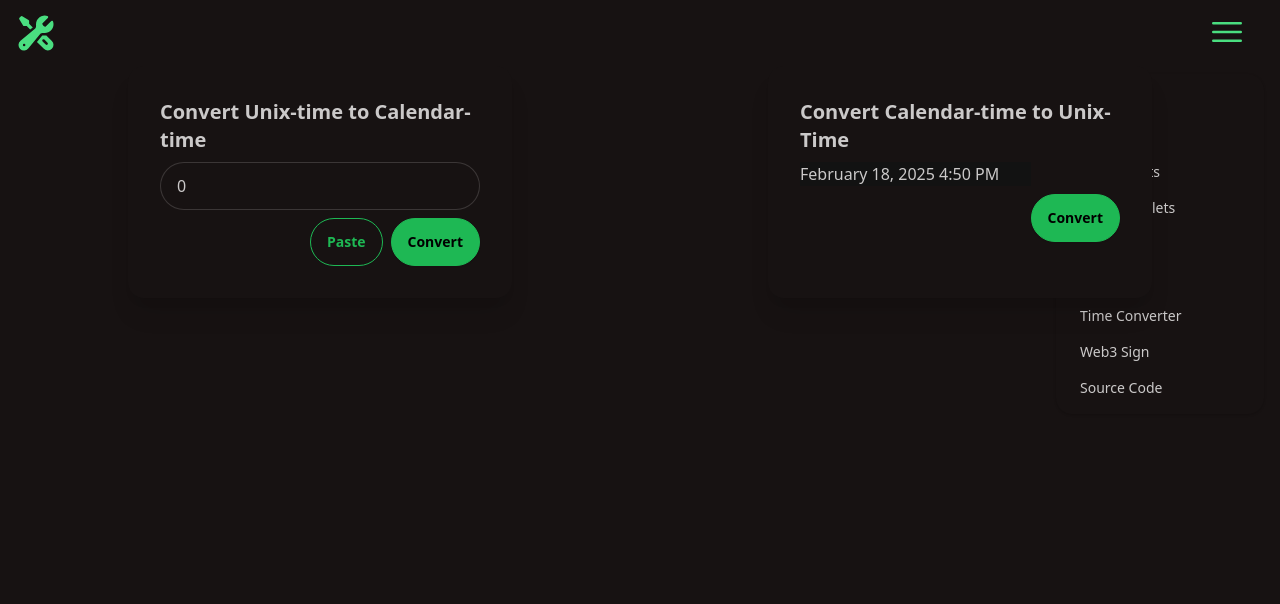
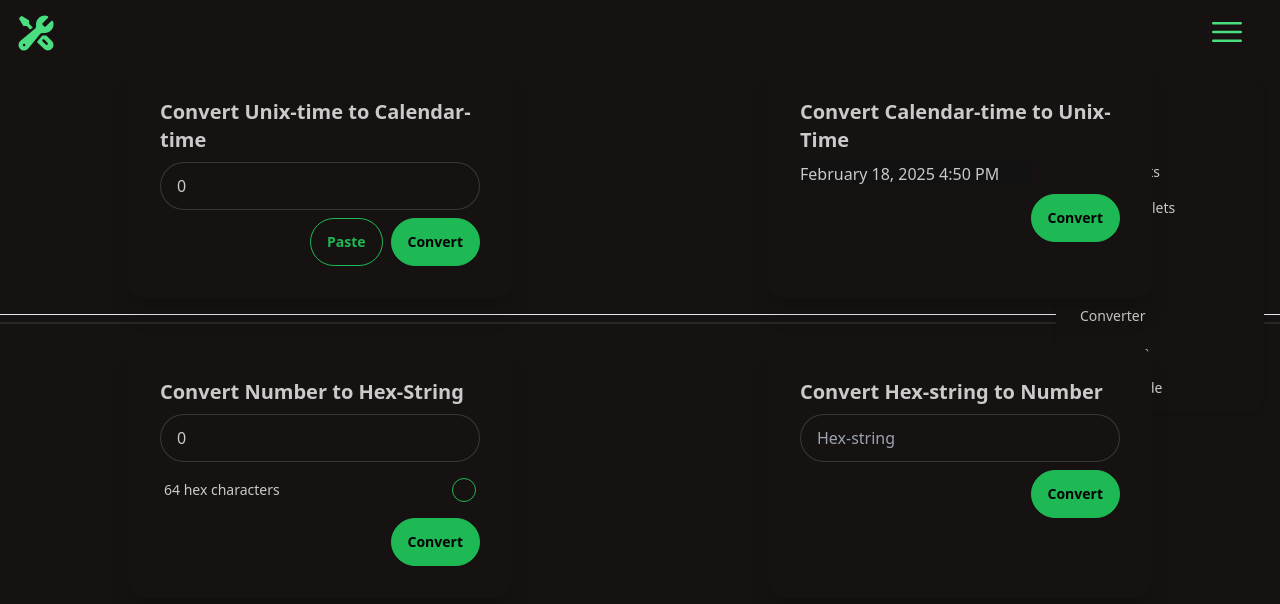
Before and after one commit to YoungMahesh/tools, a Next.js app: page /converter in a window 1280 px wide. Both pictures are taken after a click on the label 1227 px from the left and 32 px from the top of the page. Shown: the top 604 px of the page. Built offline with nearby package versions, Linux system fonts and the light colour scheme.

Commit message:
add hex-converter

```diff
--- a/src/app/_components/header.tsx
+++ b/src/app/_components/header.tsx
@@ -43,7 +43,7 @@ export default function Header() {
                 <Link href="/loan">Loan Calc</Link>
               </li>
               <li>
-                <Link href="/converter">Time Converter</Link>
+                <Link href="/converter">Converter</Link>
               </li>
               <li>
                 <Link href="/sign">Web3 Sign</Link>
--- /dev/null
+++ b/src/app/converter/_components/HexConverter.tsx
@@ -0,0 +1,103 @@
+'use client'
+import { useState } from "react";
+import copy from "copy-to-clipboard";
+
+export default function HexConverter() {
+  const [num1, setNum1] = useState(0);
+  const [isPaddedHex, setIsPaddedHex] = useState(false);
+  const [cHex1, setCHex1] = useState("");
+
+  const [hex1, setHex1] = useState("");
+  const [cNum, setCNum] = useState("");
+
+  const hexStrToNumber = () => {
+    const num = parseInt(hex1, 16);
+    setCNum(num.toString());
+  };
+
+  const numberToHexStr = () => {
+    const hexStr = num1.toString(16);
+    if (isPaddedHex) {
+      const paddedHex = hexStr.padStart(64, "0");
+      return setCHex1(paddedHex);
+    }
+    setCHex1(hexStr);
+  };
+
+  return (
+    <div className="flex w-full flex-wrap justify-around">
+      <section className="card w-96 bg-base-100 shadow-xl">
+        <div className="card-body">
+          <h2 className="card-title">Convert Number to Hex-String</h2>
+          <input
+            type="number"
+            placeholder="Number"
+            className="input-bordered input w-full max-w-xs"
+            value={num1}
+            onChange={(e) => setNum1(parseInt(e.target.value))}
+          />
+          <div className="form-control">
+            <label className="label cursor-pointer">
+              <span className="label-text">64 hex characters</span>
+              <input
+                type="checkbox"
+                checked={isPaddedHex}
+                className="checkbox-primary checkbox"
+                onChange={(e) => setIsPaddedHex(e.target.checked)}
+              />
+            </label>
+          </div>
+          <div className="card-actions justify-end">
+            <button onClick={numberToHexStr} className="btn-primary btn">
+              Convert
+            </button>
+          </div>
+          {cHex1.length ? (
+            <div className="flex flex-wrap items-center">
+              <p>{cHex1}</p>
+              <button
+                onClick={() => {
+                  copy(cHex1);
+                }}
+                className="btn-outline btn-primary btn"
+              >
+                Copy
+              </button>
+            </div>
+          ) : null}
+        </div>
+      </section>
+
+      <section className="card w-96 bg-base-100 shadow-xl">
+        <div className="card-body">
+          <h2 className="card-title">Convert Hex-string to Number</h2>
+          <input
+            type="string"
+            placeholder="Hex-string"
+            className="input-bordered input w-full max-w-xs"
+            value={hex1}
+            onChange={(e) => setHex1(e.target.value)}
+          />
+          <div className="card-actions justify-end">
+            <button onClick={hexStrToNumber} className="btn-primary btn">
+              Convert
+            </button>
+          </div>
+          {cNum.length ? (
+            <div className="flex flex-wrap items-center">
+              <p>{cNum}</p>
+              <button
+                onClick={() => {
+                  copy(cNum);
+                }}
+                className="btn-outline btn-primary btn"
+              >
+                Copy
+              </button>
+            </div>
+          ) : null}
+        </div>
+      </section>
+    </div>
+  );
+}
--- a/src/app/converter/page.tsx
+++ b/src/app/converter/page.tsx
@@ -1,11 +1,19 @@
 import type { Metadata } from "next";
 import TimeConverter from "./_components/TimeConverter";
+import HexConverter from "./_components/HexConverter";
 
 export const metadata: Metadata = {
-  title: "Time Converter",
-  description: "Convert between Unix-time and Calendar-time",
+  title: "Converter",
+  description:
+    "Convert between Unix-time and Calendar-time, hex-string and number",
 };
 
 export default function Coverter() {
-  return <TimeConverter />;
+  return (
+    <div>
+      <TimeConverter />
+      <hr className="divider" />
+      <HexConverter />
+    </div>
+  );
 }
--- a/src/app/page.tsx
+++ b/src/app/page.tsx
@@ -8,7 +8,7 @@ export default function Home() {
       <Box1 link="/solana"> Solana Wallets </Box1>
       <Box1 link="/fd"> Fixed Deposit Calculator</Box1>
       <Box1 link="/loan">Loan Calculator</Box1>
-      <Box1 link="/converter">Time Coverter</Box1>
+      <Box1 link="/converter">Coverter</Box1>
       <Box1 link="/hex">Hex Coverter</Box1>
       <Box1 link="/sign">Web3 Sign</Box1>
     </main>
```
